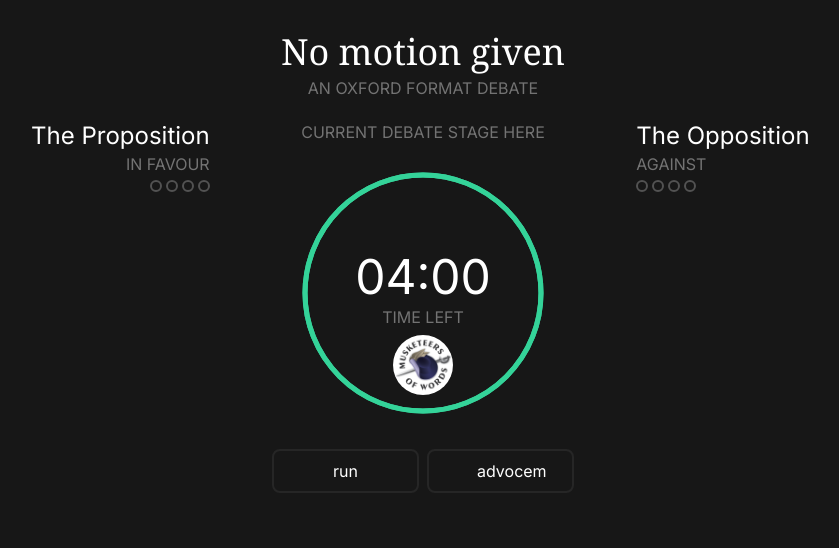
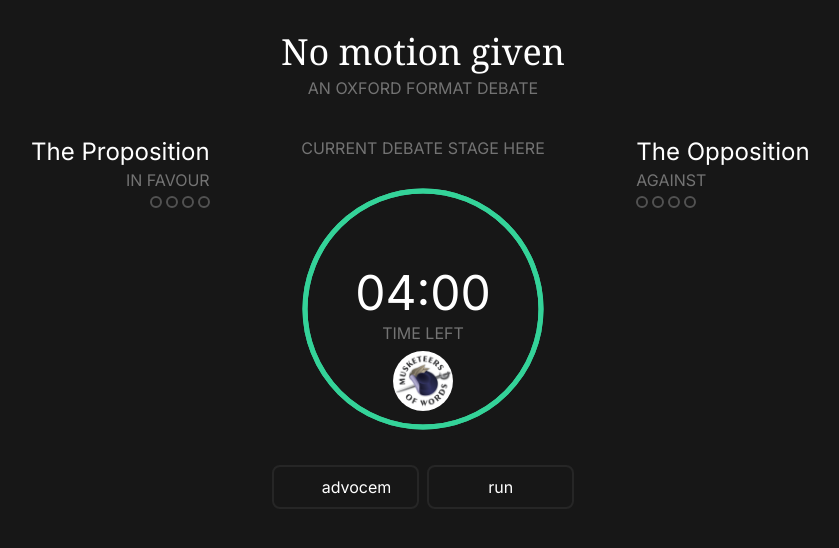
Before and after one commit to debatecore/debate-tools, a Next.js app: page /oxford-debate in a window 1280 px wide. Shown: the top 548 px of the page, without its empty margins (217-1056 px from the left). Built offline with nearby package versions, Linux system fonts and the light colour scheme.

Commit message:
adjust debate clock colors & transitions, button placement

```diff
--- a/src/app/oxford-debate/page.tsx
+++ b/src/app/oxford-debate/page.tsx
@@ -46,7 +46,7 @@ export default function OxfordDebate() {
         {debate.conf.motion || "No motion given"}
       </h1>
       <p className="uppercase text-neutral-500">{"an oxford format debate"}</p>
-      <div className="relative flex flex-row justify-center py-4">
+      <div className="relative flex flex-row justify-center mt-4 py-4">
         {/*  */}
         <div className="w-1/3 text-right flex flex-col items-end">
           <h2 className="text-2xl">
@@ -66,7 +66,7 @@ export default function OxfordDebate() {
         {/*  */}
         <div className="w-1/3 text-center flex flex-col space-y-2 items-center">
           <p className="text-neutral-500 uppercase">
-            {"current debate stage here"}
+            {!advocem ? "current debate stage here" : "ad vocem"}
           </p>
           <Clock
             running={running}
@@ -99,6 +99,11 @@ export default function OxfordDebate() {
         {stage < 8 && (
           <>
             <GenericButton
+              text="advocem"
+              disabled={running}
+              onClick={() => setAdvocem(!advocem)}
+            />
+            <GenericButton
               text={!running ? "run" : "stop"}
               onClick={() => {
                 setRunning(!running);
@@ -107,11 +112,6 @@ export default function OxfordDebate() {
                 }
               }}
             />
-            <GenericButton
-              text="advocem"
-              disabled={running}
-              onClick={() => setAdvocem(!advocem)}
-            />
           </>
         )}
       </div>
--- a/src/components/Clock.tsx
+++ b/src/components/Clock.tsx
@@ -20,21 +20,30 @@ const Clock = (props: {
     <>
       <div className="aspect-square w-[65%] flex flex-col space-y-1 justify-center items-center relative select-none">
         <h2 className="text-5xl z-30">
+          {time > 0 && (
+            <>
               {Math.floor(time / 60) < 10 && "0"}
               {Math.floor(time / 60)}
               {":"}
               {Math.floor(time % 60) < 10 && Math.floor(time % 60) !== 0 && "0"}
               {Math.floor(time % 60)}
               {Math.floor(time % 60) === 0 && "0"}
+            </>
+          )}
+          {time <= 0 && time * -1}
         </h2>
-        <p className="text-neutral-500 uppercase z-30">{"time left"}</p>
+        <p className="text-neutral-500 uppercase z-30">
+          {time > 0 ? "time left" : "seconds overtime"}
+        </p>
         {/* INFORM */}
         {/* ------ */}
         {/* VISUAL */}
         <div className="absolute w-full h-full flex justify-center items-center">
           {/* OUTER RING - GREEN DISAPPEARING RING */}
           <svg
-            className="z-20 -rotate-90 text-emerald-400"
+            className={`z-20 -rotate-90 ${
+              time > 0 ? "text-emerald-400" : "text-transparent"
+            }`}
             width={256}
             height={256}
           >
@@ -50,7 +59,8 @@ const Clock = (props: {
                 118 * 2 * Math.PI - (time / props.maxtime) * (118 * 2 * Math.PI)
               }
               strokeDasharray={refCircle.current?.getTotalLength()}
-              style={props.running ? { transitionDuration: "350ms" } : {}}
+              // style={props.running ? { transitionDuration: "350ms" } : {}}
+              style={{ transitionDuration: "350ms" }}
             />
           </svg>
         </div>
@@ -58,9 +68,11 @@ const Clock = (props: {
         <div className="absolute w-full h-full flex justify-center items-center">
           <svg
             className={`z-10 -rotate-90 ${
-              props.running && time !== props.maxtime
-                ? "text-neutral-800"
-                : "text-emerald-400"
+              time === props.maxtime
+                ? "text-emerald-400"
+                : time <= 0
+                ? "text-red-400"
+                : "text-neutral-800"
             }`}
             width={256}
             height={256}
@@ -72,6 +84,11 @@ const Clock = (props: {
               cx={128}
               cy={128}
               strokeWidth={5}
+              style={
+                !props.running && time > 0
+                  ? { transitionDuration: "350ms" }
+                  : {}
+              }
             />
           </svg>
         </div>
```
Lines whose indentation alone changed are shown as unchanged.
